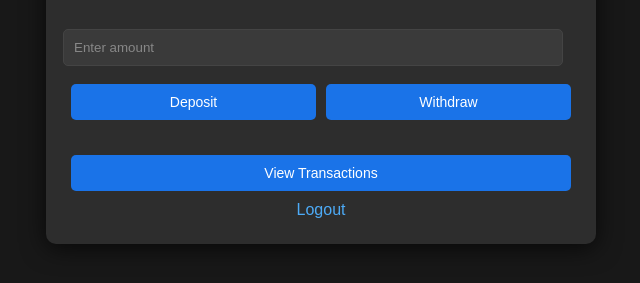
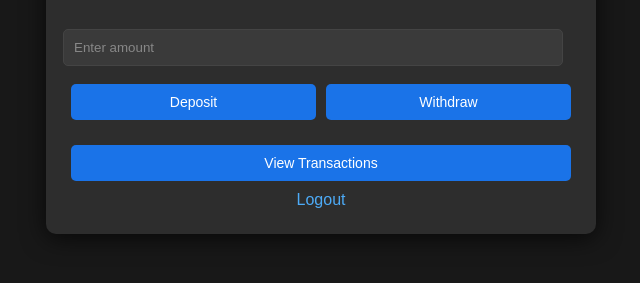
Before and after one commit to pranay-adhikari/elite102-banking-app, a Flask app: template src/templates/dashboard.html in a window 1280 px wide. Shown: the part 180-463 px from the top of the page, without its empty margins (319-959 px from the left). Run offline with Flask 3, Linux system fonts and the light colour scheme; the template is opened without the code that fills it, so the values that code supplies are empty; some libraries are stand-ins or nearby versions.

Commit message:
final bug fixes

```diff
--- a/src/static/style.css
+++ b/src/static/style.css
@@ -78,6 +78,26 @@ a:hover {
     text-decoration: underline;
 }
 
+.btn {
+    display: block;
+    text-align: center;
+    padding: 10px;
+    margin-top: 10px;
+    border: none;
+    background: #1a73e8;
+    color: white;
+    border-radius: 5px;
+    cursor: pointer;
+    font-size: 14px;
+    text-decoration: none;
+}
+
+.btn:hover {
+    background: #125ac1;
+    text-decoration: none;
+    color: white;
+}
+
 .balance {
     font-size: 24px;
     text-align: center;
--- a/src/templates/dashboard.html
+++ b/src/templates/dashboard.html
@@ -24,9 +24,7 @@
     </form>
 
     <div class="actions" style="margin-top: 15px;">
-        <a href="/transactions">
-            <button type="button">View Transactions</button>
-        </a>
+        <a href="/transactions" class="btn">View Transactions</a>
     </div>
 
     {% if error %}
```
Also changed, not shown: src/operations.py (+6 -4 lines), src/routes.py (+8 -3 lines), src/utils.py (+5 -2 lines).
